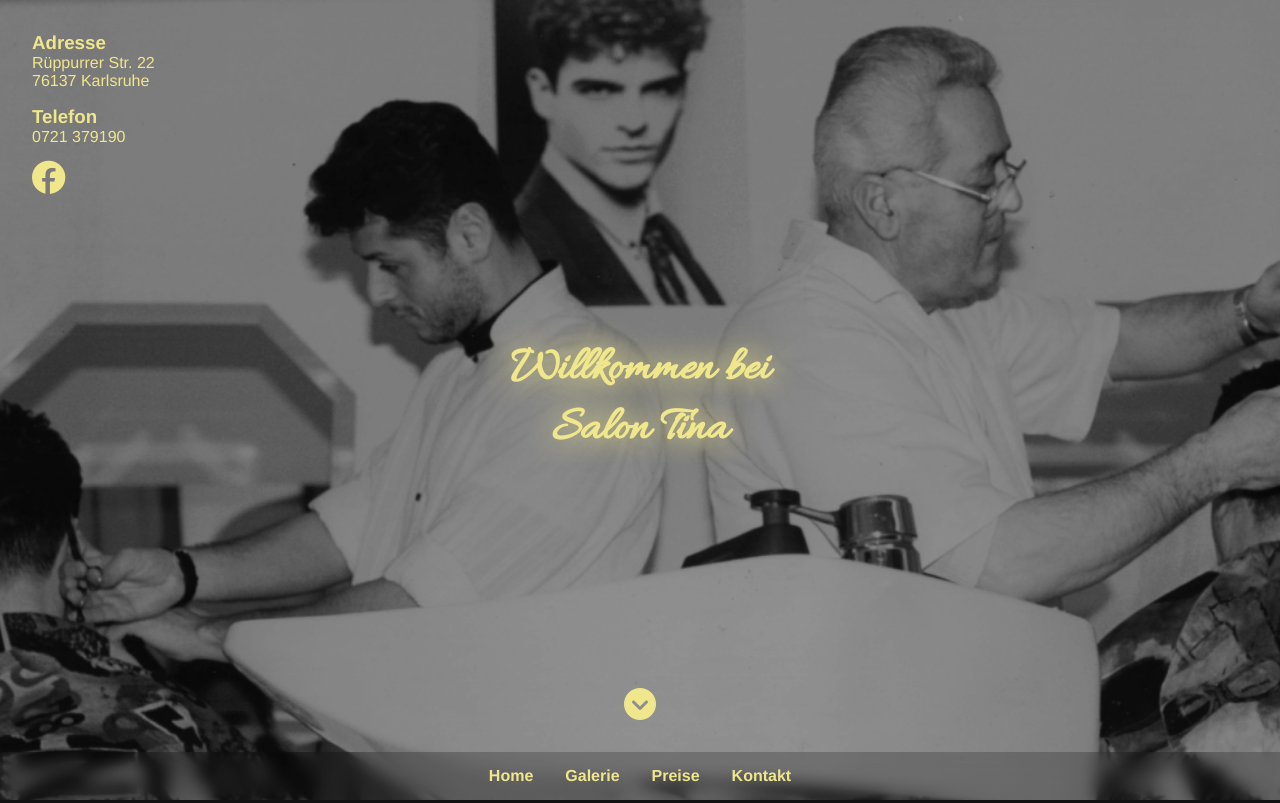
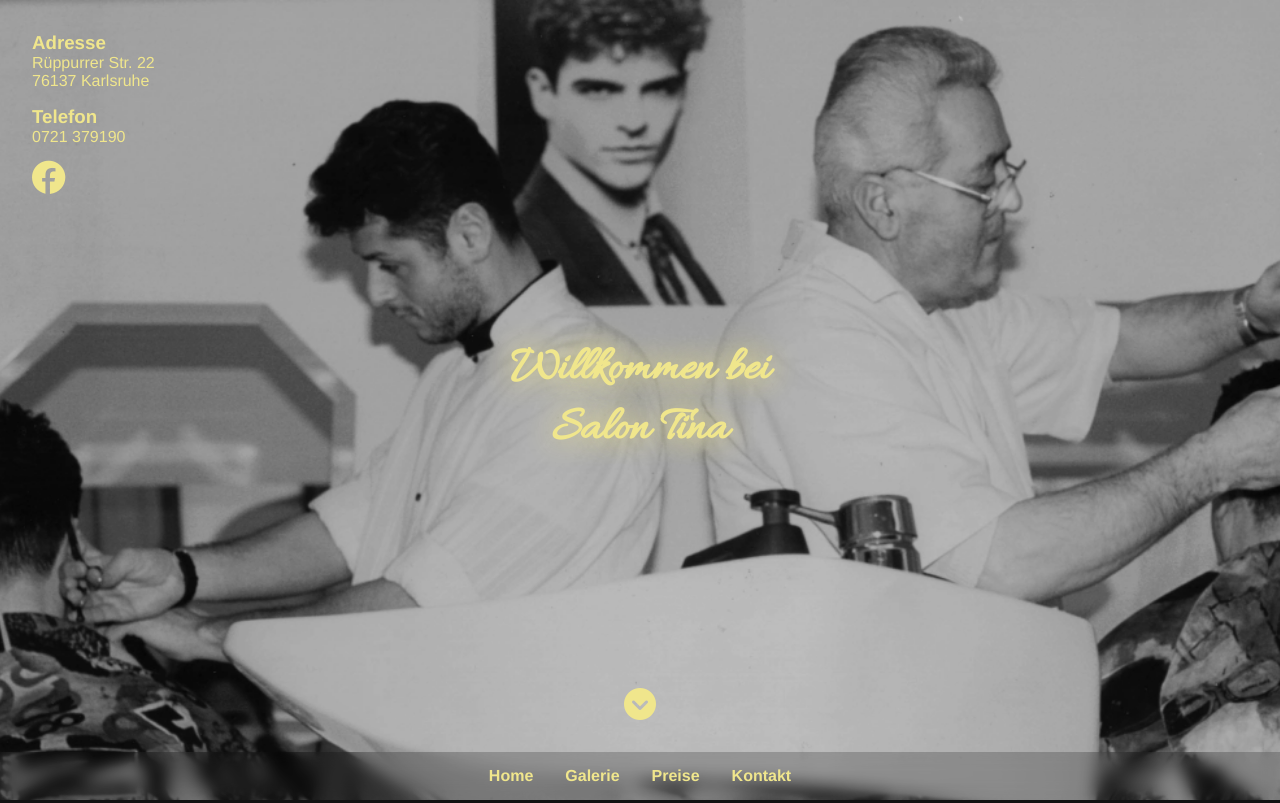
Before and after one commit to paintBasedPunk/salontina, a plain HTML site: page index.html in a window 1280 px wide. Shown: the top 803 px of the page. Drawn offline with Linux system fonts and the light colour scheme.

Commit message:
new update

```diff
--- a/style/style.css
+++ b/style/style.css
@@ -110,7 +110,7 @@ h1{
   left: 0;
   width: 100%;
   height: 100%;
-  background: rgba(10, 10, 10, 0.4);
+  background: rgba(10, 10, 10, 0.2);
 }
 
 #home h1 {
```
